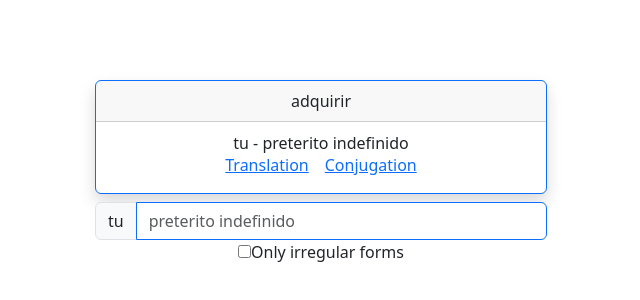
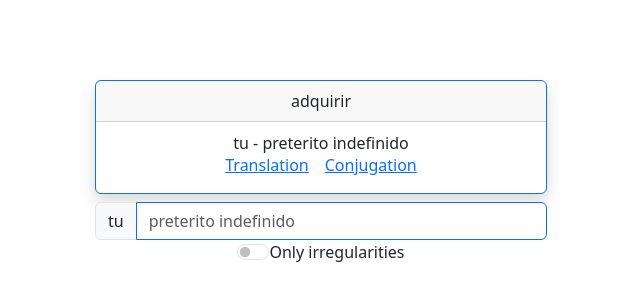
Before and after one commit to petoalbert/Conjugation, a React (Vite) app: page / in a window 1280 px wide. Shown: the part 464-764 px from the top of the page, without its empty margins (319-959 px from the left). Built offline with nearby package versions, Linux system fonts and the light colour scheme.

Commit message:
Update checkbox to use bootsrap

```diff
--- a/src/App.tsx
+++ b/src/App.tsx
@@ -74,14 +74,17 @@ export default function ConjugationGame() {
               aria-describedby="basic-addon1"
             />
           </div>
-          <div>
-            <label>
-              <input
-                type="checkbox"
-                checked={onlyIrregular}
-                onChange={handleCheckboxChange}
-              />
-              Only irregular forms
+          <div className="form-switch">
+            <input
+              id="only-irregular"
+              className="form-check-input"
+              type="checkbox"
+              role="switch"
+              checked={onlyIrregular}
+              onChange={handleCheckboxChange}
+            />
+            <label className="form-check-label" htmlFor="only-irregular">
+              Only irregularities
             </label>
           </div>
         </div>
```
